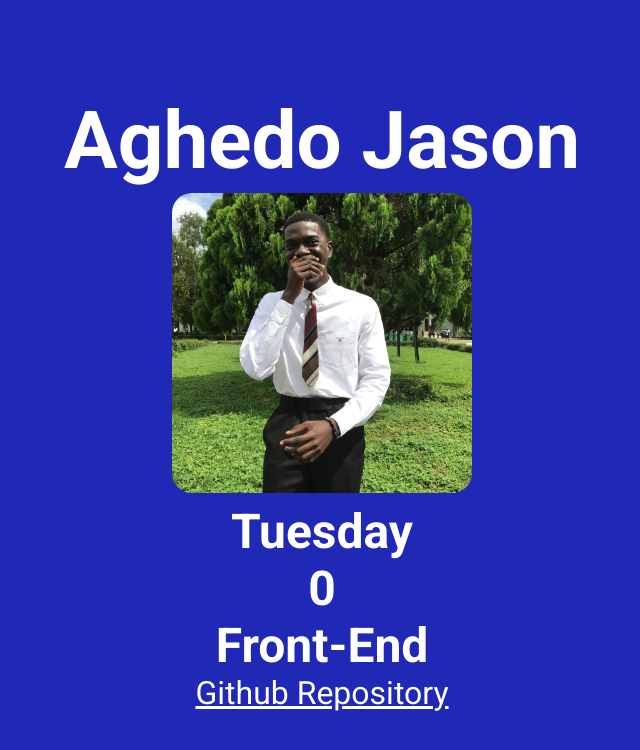
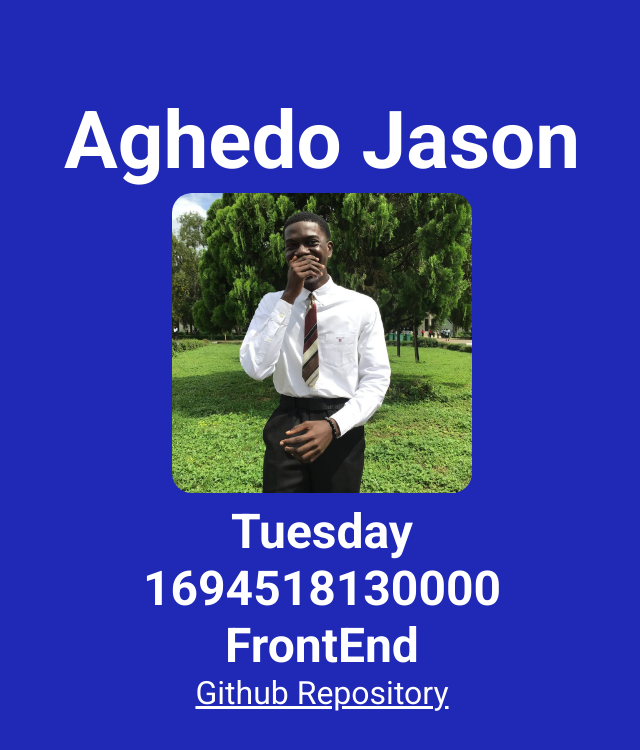
Before and after one commit to Itsjustblack/HNGXStage1, a plain HTML site: page index.html in a window 1280 px wide. Shown: the whole page, without its empty margins (318-958 px from the left). Drawn offline with Linux system fonts and the light colour scheme.

Commit message:
Refactor

```diff
--- a/index.html
+++ b/index.html
@@ -15,7 +15,7 @@
         <div data-testid="slackDisplayImage" class="profile"><img src="/assets/profilePic.jpg" alt="jason.aghedo"></div>
         <h2 id="currentDayOfTheWeek" data-testid="currentDayOfTheWeek"></h2>
         <h3 id="currentUTCTime" data-testid="currentUTCTime"></h3>
-        <h4 data-testid="myTrack">Front-End</h4>
+        <h4 data-testid="myTrack">FrontEnd</h4>
         <a data-testid="githubURL" target="_blank" href="https://github.com/Itsjustblack/HNGXStage1">Github Repository</a>
     </main>
 </body>
--- a/index.js
+++ b/index.js
@@ -13,6 +13,6 @@ elementCurrentDay.textContent = getCurrentDayOfTheWeek();
 
 setInterval(() => {
     const currentDate = new Date();
-    const currentUTCTime = currentDate.getUTCMilliseconds();
+    const currentUTCTime = currentDate.getTime();
     elementCurrentUTCTime.textContent = currentUTCTime
 }, 1000);
```
